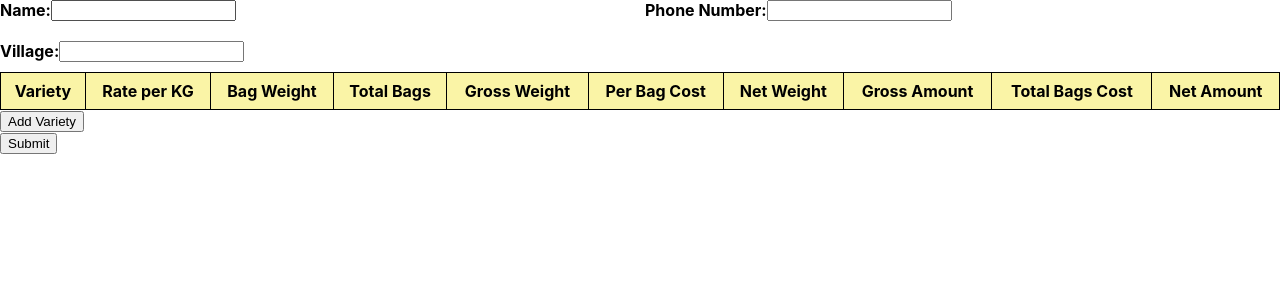
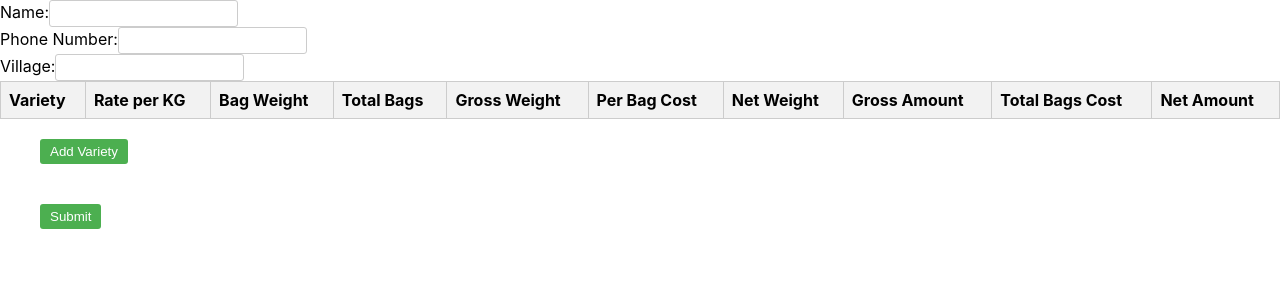
Before and after one commit to maruthibommi/MyTikki, a React (Create React App) app in the folder mytikki/: page / in a window 1280 px wide. Shown: the top 300 px of the page. Built offline with nearby package versions, Linux system fonts and the light colour scheme.

Commit message:
Updating Css

```diff
--- a/mytikki/src/App.css
+++ b/mytikki/src/App.css
@@ -1,54 +1,195 @@
-table {
-  border-collapse: collapse;
-  width: 100%;
+/* App.css */
+.container {
+  max-width: 800px;
+  margin: 0 auto;
+  padding: 20px;
 }
 
-th, td {
-  border: 1px solid black;
-  padding: 8px;
+h1 {
+  font-size: 24px;
+  margin-bottom: 10px;
 }
 
-th {
-  background-color: rgb(250, 244, 166);
+h2 {
+  font-size: 20px;
+  margin-top: 20px;
+  margin-bottom: 10px;
+}
 
+table {
+  width: 100%;
+  border-collapse: collapse;
+  margin-bottom: 20px;
 }
-.table-container {
+
+th,
+td {
+  padding: 8px;
+  text-align: left;
+  border: 1px solid #ccc;
+}
+
+thead {
+  background-color: #f2f2f2;
+}
+
+tbody tr:nth-child(even) {
+  background-color: #f9f9f9;
+}
+
+input[type='number'],
+input[type='text'],
+select {
+  padding: 5px;
+  border: 1px solid #ccc;
+  border-radius: 3px;
+}
+
+button {
+  padding: 5px 10px;
+  background-color: #4caf50;
+  color: #fff;
+  border: none;
+  border-radius: 3px;
+  cursor: pointer;
+}
+
+
+button:hover {
+  background-color: #45a049;
+}
+
+.checkbox-label {
+  display: inline-block;
+  vertical-align: middle;
+  margin-right: 5px;
+}
+
+.checkbox-label input {
+  vertical-align: middle;
+  margin-right: 3px;
+}
+
+.action-buttons {
+  display: flex;
+  justify-content: space-between;
+  margin-top: 10px;
+}
+
+.error-message {
+  color: #ff0000;
+  margin-top: 10px;
+}
+
+/* Additional Styles */
+
+/* ContactForm.component.js */
+.contact-form {
+  max-width: 500px;
+  margin: 0 auto;
+}
+
+.contact-form label {
+  display: block;
+  margin-bottom: 5px;
+  font-weight: bold;
+}
+
+.contact-form input[type='text'],
+.contact-form input[type='number'] {
+  width: 100%;
+  margin-bottom: 10px;
+}
+
+/* Bill.component.js */
+.bill-container {
+  max-width: 800px;
+  margin: 0 auto;
+  padding: 20px;
+}
+
+.bill-container p {
+  margin-bottom: 10px;
+}
+
+.bill-container .table-container {
   overflow-x: auto;
 }
 
-table {
-  border-collapse: collapse;
-  width: 100%;
-  padding-top: 10px;
-  padding-bottom: 10px;
+.bill-container table {
+  min-width: 100%;
+  white-space: nowrap;
 }
 
-label {
+.bill-container table th,
+.bill-container table td {
+  white-space: normal;
+}
+
+.bill-container .table-container table {
+  margin-bottom: 0;
+}
+
+.bill-container .action-buttons {
+  margin-top: 20px;
+  display: flex;
+  justify-content: flex-end;
+  align-items: center;
+}
+
+.bill-container .action-buttons button {
+  margin-left: 10px;
+}
+
+.bill-container .total-amount {
+  margin-top: 20px;
   font-weight: bold;
 }
 
-.highlight-label {
-  background-color: yellow;
+.button-container {
+  display: flex;
+  justify-content: space-between;
+  margin-top: 10px;
 }
 
-.input-container {
-  display: flex;
-
-  margin-bottom: 10px;
+.button-container button {
+  padding: 10px 20px; /* Adjust the padding values as needed */
+  margin-right: 10px; /* Adjust the margin as needed */
 }
 
-.form-container {
-  display: grid;
-  grid-template-columns: 1fr 1fr;
-  grid-gap: 10px;
+/* Styles for all drop-down menus */
+select {
+  /* Styles for the drop-down arrow */
+  appearance: none;
+  -webkit-appearance: none;
+  -moz-appearance: none;
+  background-repeat: no-repeat;
+  background-position: right center;
+  padding-right: 20px; /* Adjust the padding as needed */
+
+  /* Styles for the drop-down box */
+  padding: 10px;
+  border: 1px solid #ccc;
+  border-radius: 4px;
+  font-size: 14px;
+  color: #333;
+  width: 200px; /* Adjust the width as needed */
+
+  /* Styles for when the drop-down is open */
+  &:focus {
+    outline: none;
+    border-color: #66afe9;
+    box-shadow: 0 0 5px rgba(102, 175, 233, 0.6);
+  }
+
+  /* Styles for the options within the drop-down */
+
 }
 
-.label {
-  font-weight: bold;
+button {
+  /* Add different amounts of space on each side of the button */
+  margin-top: 10px;
+  margin-right: 20px;
+  margin-bottom: 30px;
+  margin-left: 40px;
 }
-
-
-
-.table-container table td.decimal {
-  padding-right: 10px; /* Adjust padding as needed */
-}
--- a/mytikki/src/Components/BagWeight.component.js
+++ b/mytikki/src/Components/BagWeight.component.js
@@ -202,7 +202,7 @@ const BagWeight = ({ onBagWeightData }) => {
           </tbody>
         </table>
       </div>
-      <button type="button" onClick={handleAddRow}>
+      <button className="button-container button" type="button" onClick={handleAddRow}>
         Add Variety
       </button>
     </div>
```
